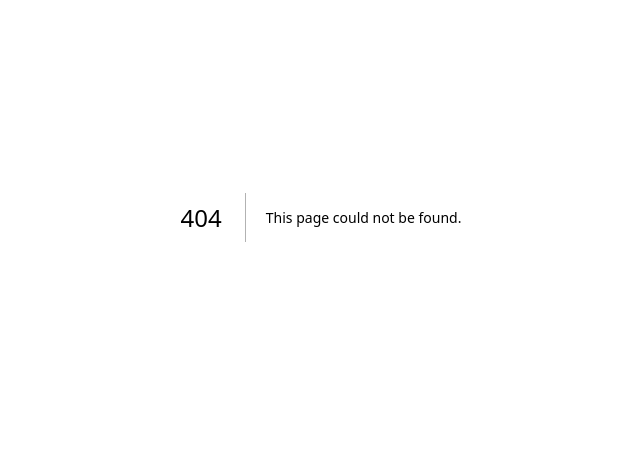
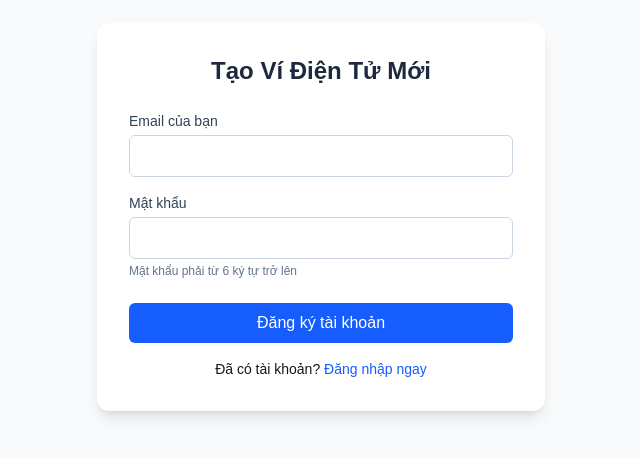
Before and after one commit to qlady79nt-nt/vi-dien-tu-mvp, a Next.js app: page /register in a window 1280 px wide. Before the commit this address had no page. Shown: the part 183-640 px from the top of the page, without its empty margins (319-959 px from the left). Built offline with nearby package versions, Linux system fonts and the light colour scheme; no server answers.

Commit message:
Tách trang đăng ký và sửa lỗi Supabase URL

```diff
--- a/src/app/login-form.tsx
+++ b/src/app/login-form.tsx
@@ -13,6 +13,12 @@ export function LoginForm() {
 
   const handleAuth = async (e: React.FormEvent, isSignUp: boolean) => {
     e.preventDefault()
+
+    if (!email || !password) {
+      alert('Vui lòng nhập đầy đủ Email và Mật khẩu')
+      return
+    }
+
     setLoading(true)
 
     let error
@@ -55,21 +61,17 @@ export function LoginForm() {
           required
         />
       </div>
-      <div className="flex gap-4 pt-2">
+      <div className="pt-2">
         <button
           onClick={(e) => handleAuth(e, false)}
           disabled={loading}
-          className="flex-1 bg-blue-600 text-white rounded-md py-2 font-medium hover:bg-blue-700"
+          className="w-full bg-blue-600 text-white rounded-md py-2 font-medium hover:bg-blue-700"
         >
-          Đăng nhập
+          {loading ? 'Đang đăng nhập...' : 'Đăng nhập'}
         </button>
-        <button
-          onClick={(e) => handleAuth(e, true)}
-          disabled={loading}
-          className="flex-1 bg-slate-100 text-slate-700 rounded-md py-2 font-medium hover:bg-slate-200"
-        >
-          Đăng ký
-        </button>
+      </div>
+      <div className="text-center text-sm mt-4">
+        Chưa có tài khoản? <a href="/register" className="text-blue-600 hover:underline">Đăng ký ví mới</a>
       </div>
     </form>
   )
--- /dev/null
+++ b/src/app/register/page.tsx
@@ -0,0 +1,79 @@
+'use client'
+
+import { createClient } from '@/lib/supabase/client'
+import { useState } from 'react'
+import { useRouter } from 'next/navigation'
+import Link from 'next/link'
+
+export default function RegisterPage() {
+  const [email, setEmail] = useState('')
+  const [password, setPassword] = useState('')
+  const [loading, setLoading] = useState(false)
+  const router = useRouter()
+  const supabase = createClient()
+
+  const handleRegister = async (e: React.FormEvent) => {
+    e.preventDefault()
+
+    if (!email || !password) {
+      alert('Vui lòng nhập đầy đủ Email và Mật khẩu')
+      return
+    }
+
+    setLoading(true)
+    const { error, data } = await supabase.auth.signUp({ email, password })
+
+    if (error) {
+      alert(error.message)
+    } else {
+      alert('Đăng ký thành công! Đang chuyển vào ví...')
+      router.push('/dashboard')
+      router.refresh()
+    }
+    setLoading(false)
+  }
+
+  return (
+    <div className="min-h-screen flex items-center justify-center bg-slate-50">
+      <div className="p-8 bg-white rounded-xl shadow-lg w-full max-w-md">
+        <h1 className="text-2xl font-bold text-center mb-6 text-slate-800">Tạo Ví Điện Tử Mới</h1>
+        <form className="space-y-4" onSubmit={handleRegister}>
+          <div>
+            <label className="block text-sm font-medium text-slate-700">Email của bạn</label>
+            <input
+              type="email"
+              value={email}
+              onChange={(e) => setEmail(e.target.value)}
+              className="mt-1 block w-full rounded-md border border-slate-300 px-3 py-2 text-slate-900"
+              required
+            />
+          </div>
+          <div>
+            <label className="block text-sm font-medium text-slate-700">Mật khẩu</label>
+            <input
+              type="password"
+              value={password}
+              onChange={(e) => setPassword(e.target.value)}
+              className="mt-1 block w-full rounded-md border border-slate-300 px-3 py-2 text-slate-900"
+              required
+              minLength={6}
+            />
+            <p className="text-xs text-slate-500 mt-1">Mật khẩu phải từ 6 ký tự trở lên</p>
+          </div>
+          <div className="pt-2">
+            <button
+              type="submit"
+              disabled={loading}
+              className="w-full bg-blue-600 text-white rounded-md py-2 font-medium hover:bg-blue-700"
+            >
+              {loading ? 'Đang tạo tài khoản...' : 'Đăng ký tài khoản'}
+            </button>
+          </div>
+          <div className="text-center text-sm mt-4">
+            Đã có tài khoản? <Link href="/" className="text-blue-600 hover:underline">Đăng nhập ngay</Link>
+          </div>
+        </form>
+      </div>
+    </div>
+  )
+}
```
